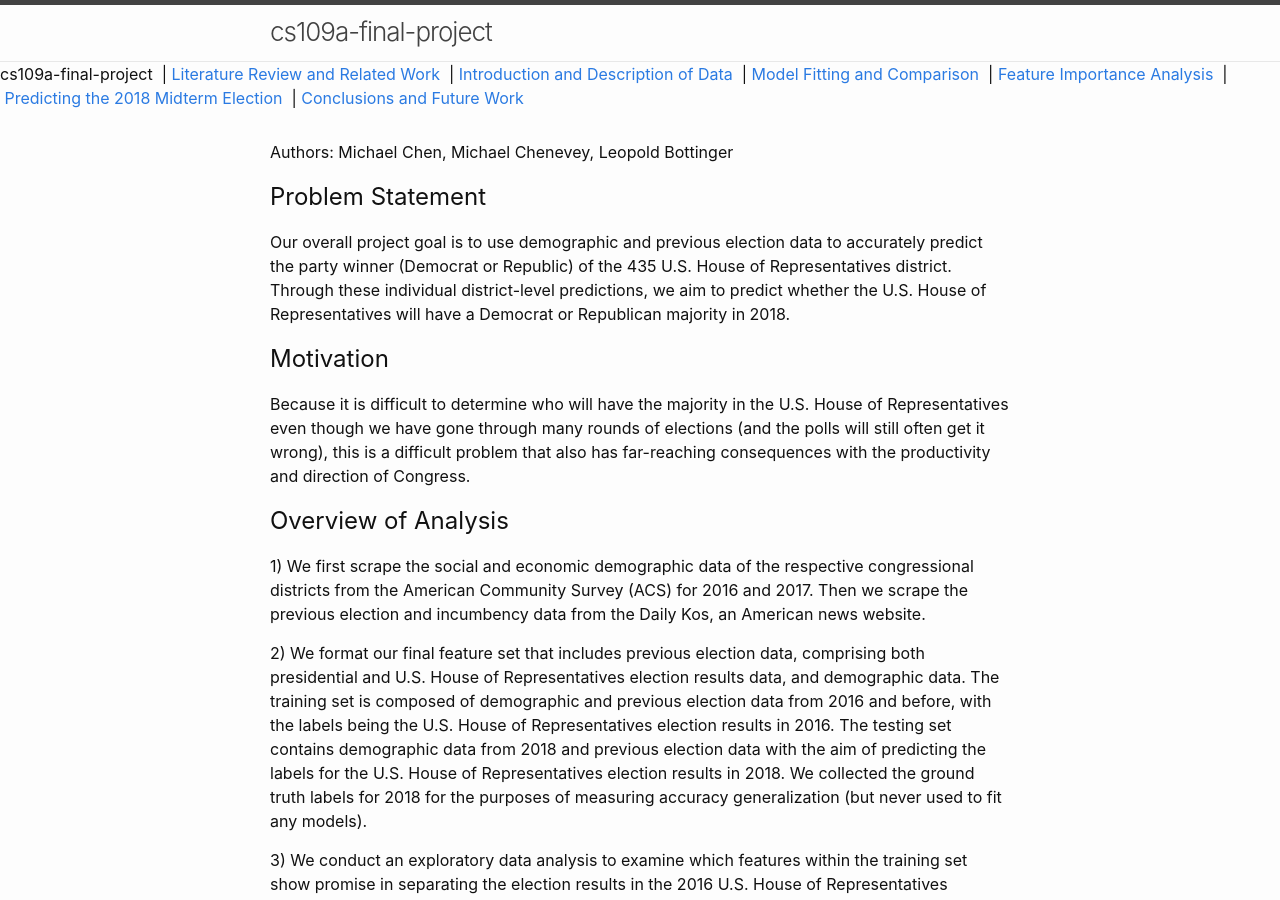
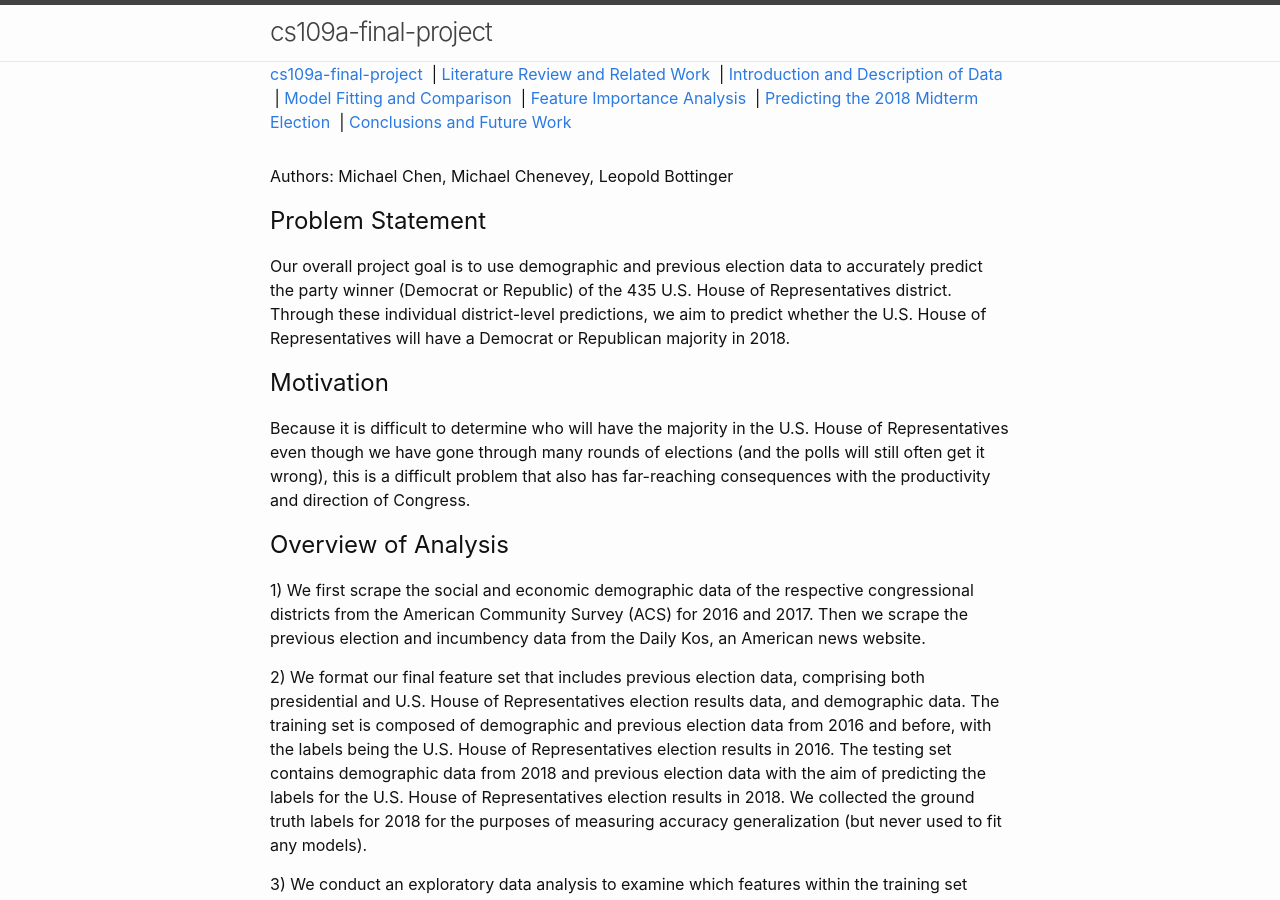
Before and after one commit to thyme4soup/cs109a-final-project, a Jekyll site: the page built from index.md, in a window 1280 px wide and 900 px high. Built offline with Jekyll 4.4.1, drawn with Linux system fonts in a browser that asks for light colours; our own code applies the rules of GitHub Pages for plain Markdown files.

Commit message:
Update default.html

```diff
--- a/_layouts/default.html
+++ b/_layouts/default.html
@@ -8,7 +8,7 @@
     {%- include header.html -%}
 
     <nav class="group">
-      <div class="wrapper>
+      <div class="wrapper">
         {% if site.title and site.title != page.title %}
            <a href="{{ "/" | absolute_url }}">{{ site.title }}</a>
         {% endif %}
```
